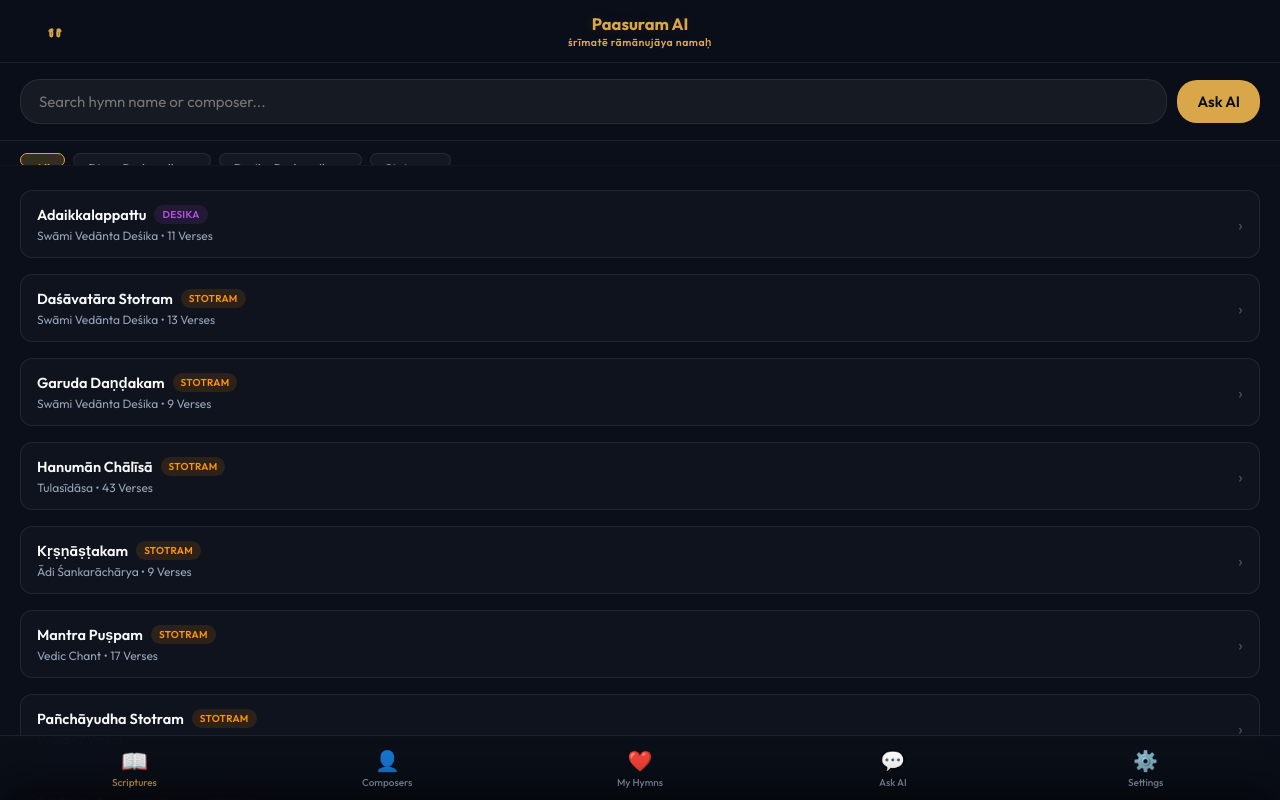
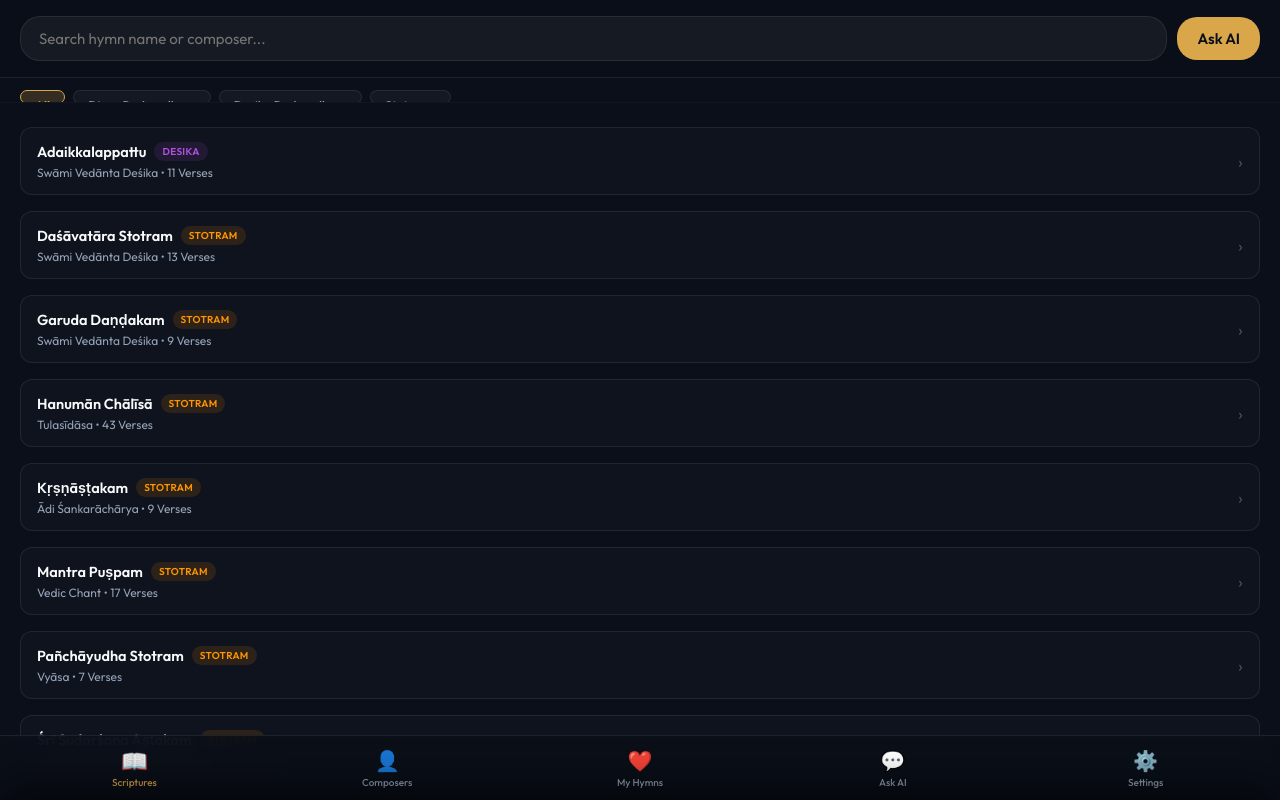
Before and after one commit to ssudarshan75/pAsuramAI, a website: page index.html in a window 1280 px wide. Drawn offline with Linux system fonts and the light colour scheme.

Commit message:
Removed top header bar and moved search input and tab layouts to the top with proper safe-area padding

```diff
--- a/index.css
+++ b/index.css
@@ -259,7 +259,7 @@ input:checked + .slider:before {
 .search-header-bar {
   display: flex;
   gap: 10px;
-  padding: 16px 20px;
+  padding: calc(16px + var(--safe-top)) 20px 16px 20px;
   background: rgba(11, 15, 25, 0.95);
   border-bottom: 1px solid var(--bg-card-border);
   align-items: center;
@@ -1059,3 +1059,20 @@ body.theme-ivory .chat-input-bar input {
 #tabview-chat .chat-messages {
   padding-bottom: 80px !important;
 }
+
+/* iOS safe area overrides for headerless view tabs */
+#tabview-composers .toc-container {
+  padding-top: calc(24px + var(--safe-top)) !important;
+}
+
+#tabview-myhymns .segment-control-container {
+  padding-top: calc(16px + var(--safe-top)) !important;
+}
+
+#tabview-chat .suggested-prompts {
+  padding-top: calc(12px + var(--safe-top)) !important;
+}
+
+#tabview-settings .toc-container {
+  padding-top: calc(24px + var(--safe-top)) !important;
+}
--- a/index.html
+++ b/index.html
@@ -21,35 +21,7 @@
 </head>
 <body>
 
-  <!-- App Header -->
-  <header class="app-header">
-    <div class="header-content" style="display: flex; justify-content: space-between; align-items: center; width: 100%; padding: 0 16px; position: relative;">
-      <button id="header-home-btn" style="background: transparent; border: none; cursor: pointer; padding: 4px; color: var(--accent-gold); transition: opacity 0.2s; outline: none; display: flex; align-items: center; justify-content: center; width: 38px; height: 38px;" title="Go to Home">
-        <svg width="24" height="24" viewBox="0 0 24 24" fill="none" stroke="var(--accent-gold)" stroke-width="1.8" stroke-linecap="round" stroke-linejoin="round" style="color: var(--accent-gold);">
-          <!-- Left Foot footprint (Perumal) -->
-          <path d="M8.5 17.5c.5 0 .9-.4.9-.9v-3.5c0-.6-.5-1-1.1-1-.6 0-1.1.4-1.1 1v3.5c0 .5.4.9.9.9z" fill="var(--accent-gold)" fill-opacity="0.25"></path>
-          <circle cx="8.5" cy="10.8" r="0.45" fill="var(--accent-gold)"></circle>
-          <circle cx="7.7" cy="11" r="0.4" fill="var(--accent-gold)"></circle>
-          <circle cx="7.1" cy="11.4" r="0.35" fill="var(--accent-gold)"></circle>
-          <circle cx="6.6" cy="12" r="0.3" fill="var(--accent-gold)"></circle>
-          <circle cx="9.3" cy="10.9" r="0.4" fill="var(--accent-gold)"></circle>
 
-          <!-- Right Foot footprint (Thayaar) -->
-          <path d="M15.5 17.5c.5 0 .9-.4.9-.9v-3.5c0-.6-.5-1-1.1-1-.6 0-1.1.4-1.1 1v3.5c0 .5.4.9.9.9z" fill="var(--accent-gold)" fill-opacity="0.25"></path>
-          <circle cx="15.5" cy="10.8" r="0.45" fill="var(--accent-gold)"></circle>
-          <circle cx="16.3" cy="10.9" r="0.4" fill="var(--accent-gold)"></circle>
-          <circle cx="16.9" cy="11.4" r="0.35" fill="var(--accent-gold)"></circle>
-          <circle cx="17.4" cy="12" r="0.3" fill="var(--accent-gold)"></circle>
-          <circle cx="14.7" cy="11" r="0.4" fill="var(--accent-gold)"></circle>
-        </svg>
-      </button>
-      <div style="text-align: center; flex: 1;">
-        <h1 style="margin: 0; font-size: 16.5px; font-weight: 700; font-family: 'Outfit', sans-serif;">Paasuram AI</h1>
-        <div style="font-size: 10.5px; color: var(--accent-gold); font-weight: 600; margin-top: 1.5px; letter-spacing: 0.5px;">śrīmatē rāmānujāya namaḥ</div>
-      </div>
-      <div style="width: 38px;"></div> <!-- Spacer to balance the home button on the left -->
-    </div>
-  </header>
 
   <!-- Main View Frame -->
   <main class="main-content-flow">
```
